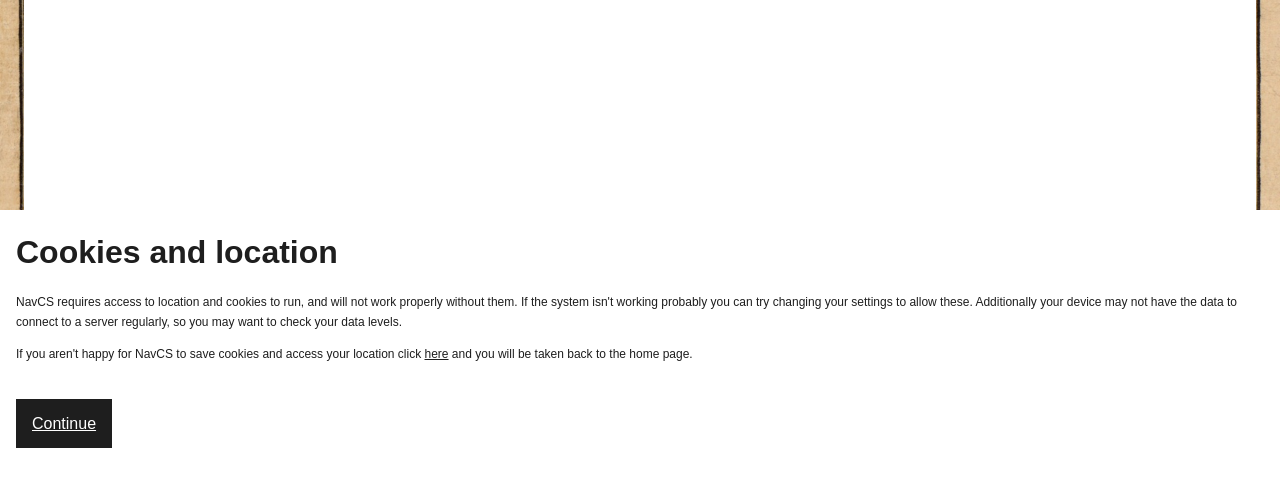
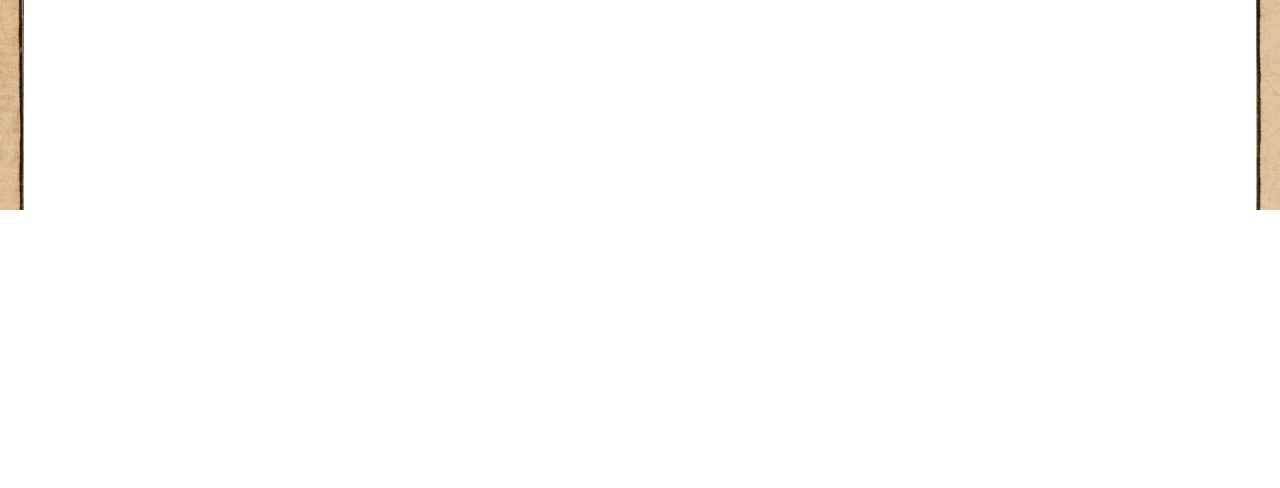
Before and after one commit to LukeCampbell5853/NavCS, a Flask app: page /join in a window 1280 px wide. Shown: the part 590-1078 px from the top of the page. After the commit the page ends 800 px from the top, so only its background shows below. Run offline with Flask 2, Linux system fonts and the light colour scheme.

Commit message:
Update join.html

```diff
--- a/templates/join.html
+++ b/templates/join.html
@@ -48,13 +48,6 @@
       </div>
       <a class="nlink" onclick="join()"/>Join game</a>
     </div>
-
-    <div id="modal" class="chapter">
-      <h1>Cookies and location</h1>
-      <p>NavCS requires access to location and cookies to run, and will not work properly without them. If the system isn't working probably you can try changing your settings to allow these. Additionally your device may not have the data to connect to a server regularly, so you may want to check your data levels.</p>
-      <p>If you aren't happy for NavCS to save cookies and access your location click <a href="/index.html">here</a> and you will be taken back to the home page.</p>
-      <a class="nlink" href="/run">Continue</a>
-    </div>
     <script src="{{url_for('static', filename='join.js')}}"></script>
   </body>
 </html>
```
